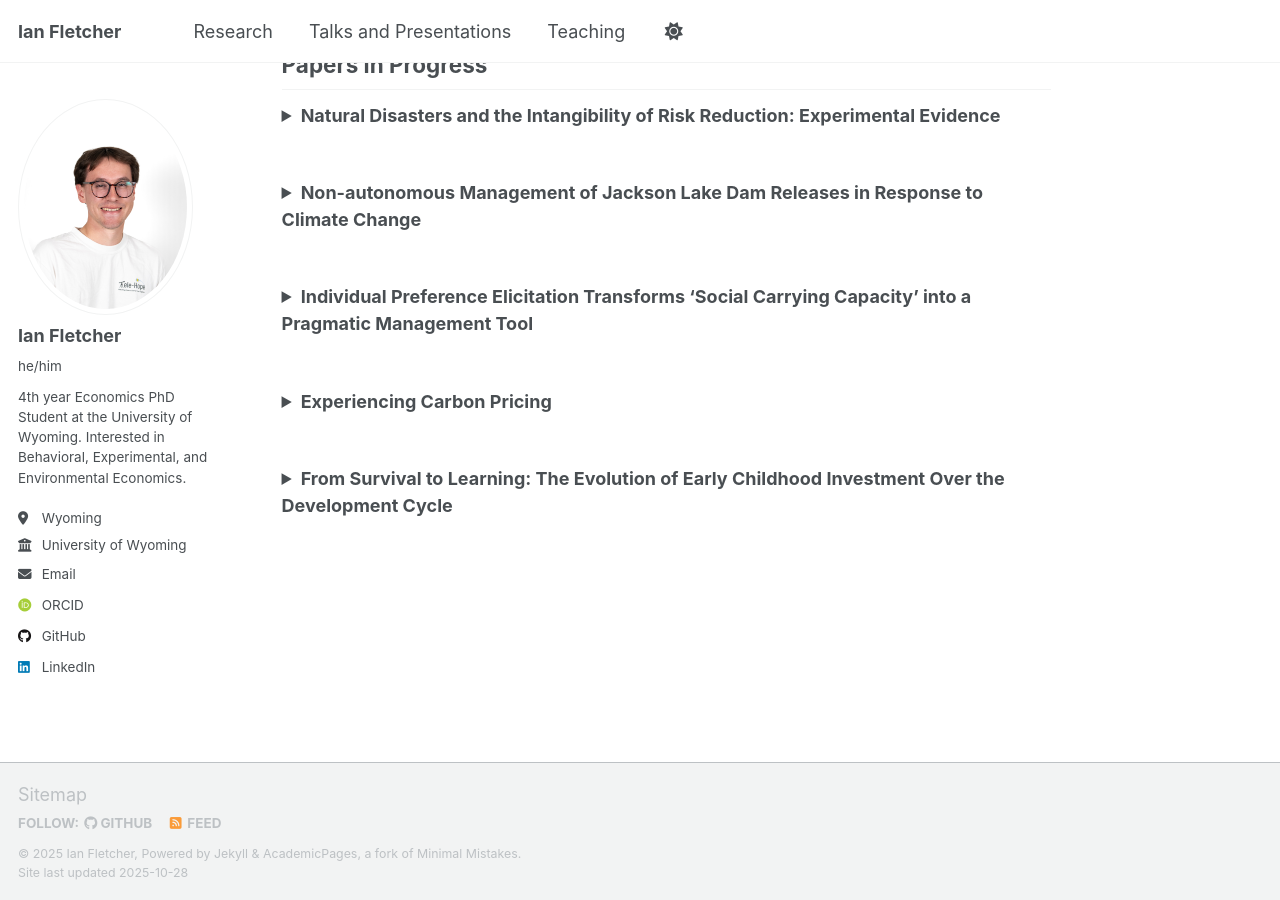
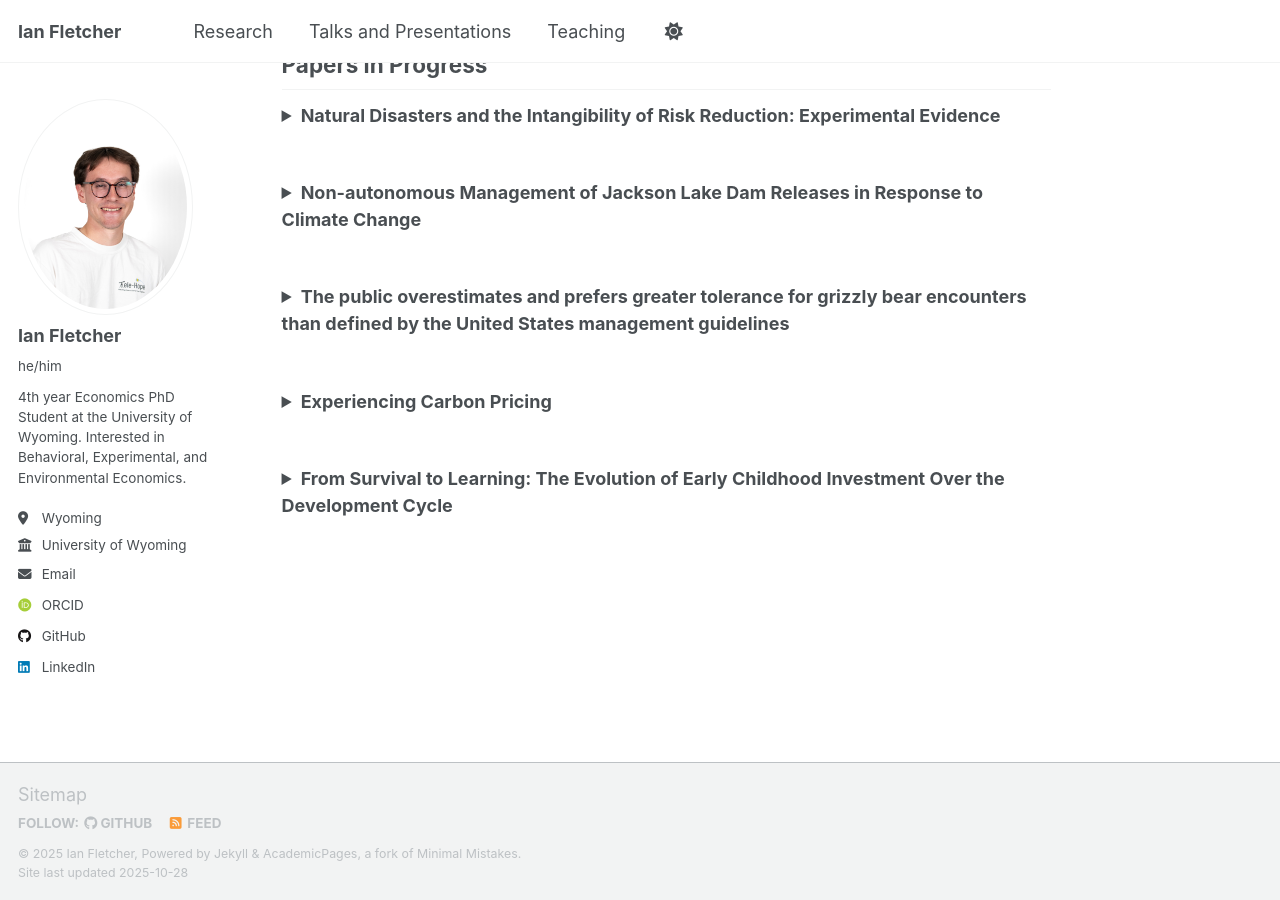
Before and after one commit to fletcherian/fletcherian.github.io, a Jekyll site: the page built from _pages/about.md, in a window 1280 px wide and 900 px high, scrolled down 1311 px. Built offline with Jekyll 4.4.1, drawn with Linux system fonts in a browser that asks for light colours; some web fonts are replaced; a script that is not in the unit is left out.

Commit message:
Update about.md

```diff
--- a/_pages/about.md
+++ b/_pages/about.md
@@ -55,7 +55,7 @@ You can download my CV here: [Download CV (PDF)](https://fletcherian.github.io/f
 </details>
 <br>
 <details>
-  <summary><strong>Individual Preference Elicitation Transforms ‘Social Carrying Capacity’ into a Pragmatic Management Tool</strong></summary>
+  <summary><strong>The public overestimates and prefers greater tolerance for grizzly bear encounters than defined by the United States management guidelines</strong></summary>
   <p>
   People are more tolerant of grizzly encounters than management rules, all, with significant local and regional variation. We use survey data and predictive mapping to document these misalignments between public preferences and federal risk standards.
   </p>
```
